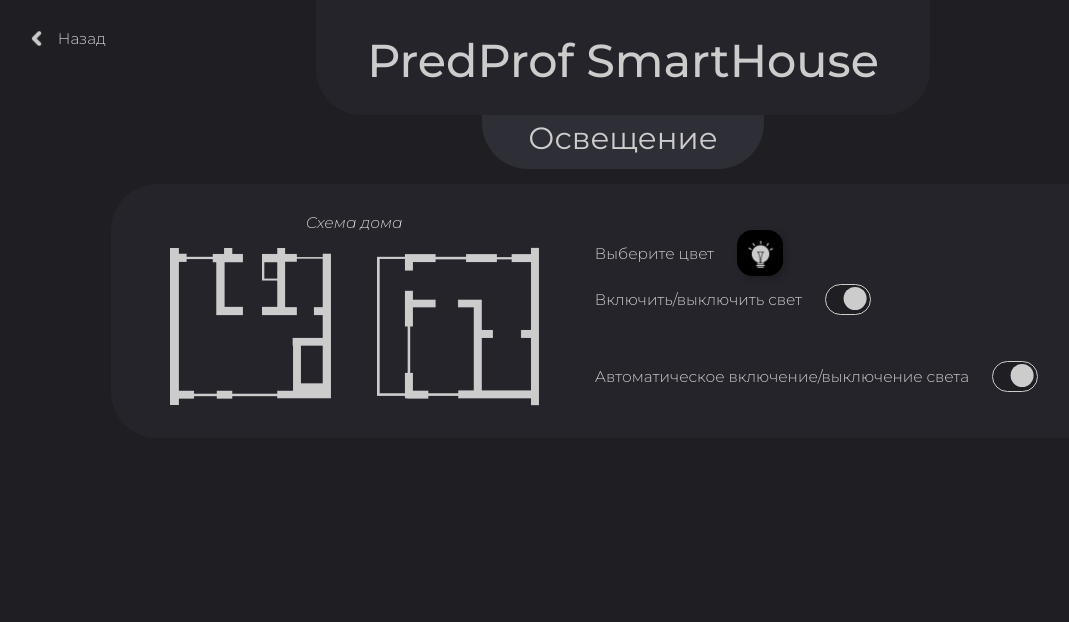
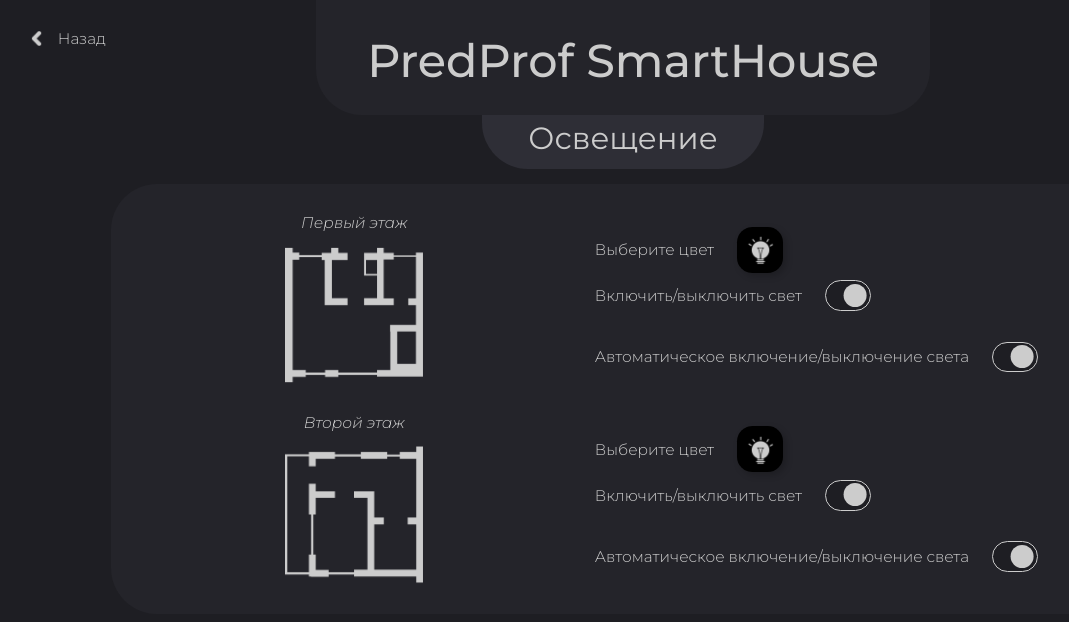
Before and after one commit to Nna2291/home1517, a Flask app: page /lights in a window 1280 px wide. Shown: the top 622 px of the page, without its empty margins (17-1086 px from the left). Run offline with Flask 2, Linux system fonts and the light colour scheme.

Commit message:
some changes

```diff
--- a/main.py
+++ b/main.py
@@ -56,6 +56,7 @@ def light():
             status["light_status"] = 0
         else:
             status["light_status"] = 1
+    print(status['red'], status['green'], status['blue'])
     return render_template('lights.html')
 
 
--- a/static/css/style.css
+++ b/static/css/style.css
@@ -160,10 +160,14 @@ div.floor {
   justify-content: space-around;
 }
 
-div.scheme_images {
+div.floor:nth-child(2) {
+  margin-top: 2rem;
+}
+
+div.scheme_image {
   display: flex;
+  justify-content: center;
   width: 24rem;
-  justify-content: space-between;
 }
 
 div.scheme h4 {
@@ -172,8 +176,8 @@ div.scheme h4 {
 }
 
 div.scheme img {
-  width: 10.5rem;
-  height: 10.5rem;
+  width: 9rem;
+  height: 9rem;
 }
 
 div.floor_preferences {
@@ -230,7 +234,7 @@ div.auto_light, div.light_on {
 }
 
 div.auto_light {
-  margin-top: 3rem;
+  margin-top: 2rem;
 }
 
 div.auto_light input[type="checkbox"].toggle, div.light_on input[type="checkbox"].toggle {
--- a/templates/lights.html
+++ b/templates/lights.html
@@ -23,10 +23,9 @@
         <div class="floors">
           <div class="floor">
             <div class="scheme">
-              <h4>Схема дома</h4>
-              <div class="scheme_images">
+              <h4>Первый этаж</h4>
+              <div class="scheme_image">
                 <img src="../static/img/first_floor.png" alt="Image Not Found">
-                <img src="../static/img/second_floor.png" alt="Image Not Found">
               </div>
             </div>
             <div class="floor_preferences">
@@ -37,17 +36,70 @@
               </div>
               <div class="light_on">
                 <h4>Включить/выключить свет</h4>
-                <input type="checkbox" class="toggle" checked>
+                <input type="checkbox" class="toggle" name="light" id="1" checked>
               </div>
               <div class="auto_light">
                 <h4>Автоматическое включение/выключение света</h4>
-                <input type="checkbox" class="toggle" checked>
+                <input type="checkbox" class="toggle" name="auto" id="1" checked>
+              </div>
+            </div>
+          </div>
+          <div class="floor">
+            <div class="scheme">
+              <h4>Второй этаж</h4>
+              <div class="scheme_image">
+                <img src="../static/img/second_floor.png" alt="Image Not Found">
+              </div>
+            </div>
+            <div class="floor_preferences">
+              <div class="choose_color">
+                <h4>Выберите цвет</h4>
+                <button class="choose_color"><img src="../static/img/light.png" alt="Image Not Found"></button>
+                <input type="color" id="2">
+              </div>
+              <div class="light_on">
+                <h4>Включить/выключить свет</h4>
+                <input type="checkbox" class="toggle" name="light" id="2" checked>
+              </div>
+              <div class="auto_light">
+                <h4>Автоматическое включение/выключение света</h4>
+                <input type="checkbox" class="toggle" name="auto" id="2" checked>
               </div>
             </div>
           </div>
         </div>
       </div>
     </div>
-    <script src="../static/js/scripts.js"></script>
+    <script src="../static/js/scripts.js">
+    </script>
+    <script>
+      function componentToHex(c) {
+        var hex = c.toString(16);
+        return hex.length == 1 ? "0" + hex : hex;
+      }
+
+      function rgbToHex(r, g, b) {
+        return "#" + componentToHex(r) + componentToHex(g) + componentToHex(b);
+      }
+
+      function gett() {
+          $.ajax({
+              url: "/get_data",
+              type: "get",
+
+              success: function (response) {
+                  $('input[type=color]')[0].value = rgbToHex(response['red'], response['green'], response['blue']);
+              },
+              error: function (xhr) {
+                  //Do Something to handle error
+              }
+          });
+      }
+
+      $(document).ready(function () {
+          gett();
+          setInterval('gett()', 500);
+      });
+    </script>
   </body>
 </html>
```
Also changed, not shown: 1 other file.
